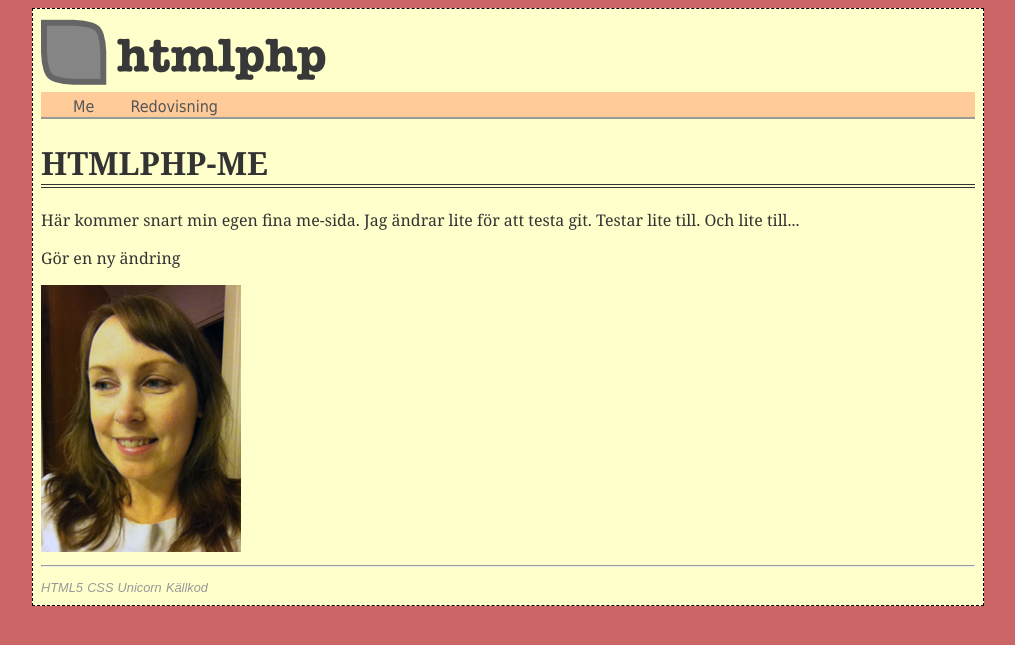
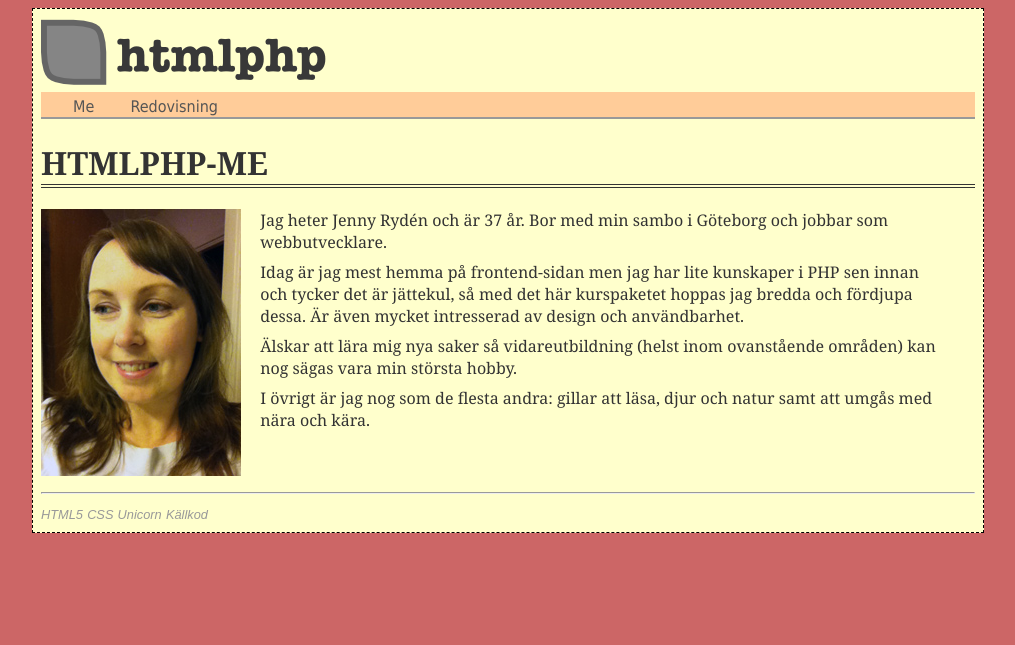
Before and after one commit to jnnrdn/me, a PHP site: page /me.php in a window 1280 px wide. Shown: the top 645 px of the page, without its empty margins (132-1147 px from the left). Run offline with PHP 8.4, Linux system fonts and the light colour scheme.

Commit message:
Added real text to the me-page and floated image Wanted to have the image float to the left so put a class on the photo of me and floated it. Cleared the hr

```diff
--- a/me.php
+++ b/me.php
@@ -8,10 +8,14 @@
 
 	<h1>htmlphp-me</h1>
 
-	<p>Här kommer snart min egen fina me-sida. Jag ändrar lite för att testa git. Testar lite till. Och lite till...</p>
-	<p>Gör en ny ändring</p>
+	<img src="img/me.jpg" alt="Bild på Jenny Ryden" class="me">
 
-	<img src="img/me.jpg" alt="Bild på Jenny Ryden">
+	<p>Jag heter Jenny Rydén och är 37 år. Bor med min sambo i Göteborg och jobbar som webbutvecklare. </p>
+	<p>Idag är jag mest hemma på frontend-sidan men jag har lite kunskaper i PHP sen innan och tycker det är jättekul,
+		så med det här kurspaketet hoppas jag bredda och fördjupa dessa. Är även mycket intresserad av design och användbarhet.</p>
+	<p>Älskar att lära mig nya saker så vidareutbildning (helst inom ovanstående områden) kan nog sägas vara min största hobby. </p>
+	<p>I övrigt är jag nog som de flesta andra: gillar att läsa, djur och natur samt att umgås med nära och kära.</p>
+
 	<hr>
 
 <?php include("incl/footer.php"); ?>
--- a/style/stylesheet.css
+++ b/style/stylesheet.css
@@ -34,6 +34,17 @@ nav.navmenu a:link    { }
 nav.navmenu a:visited { }
 nav.navmenu a:hover   { color: #111111; background: #999999; }
 nav.navmenu a:active  { }
+
+img.me {
+  float:left;
+  margin: 0 1.2em 1em 0;
+}
+hr {
+  clear: both;
+}
+p {
+  margin: 0 2em 0.5em 2em ;
+}
 /* footer --------------------------------------------------------
  */
 div#footer a {
```
